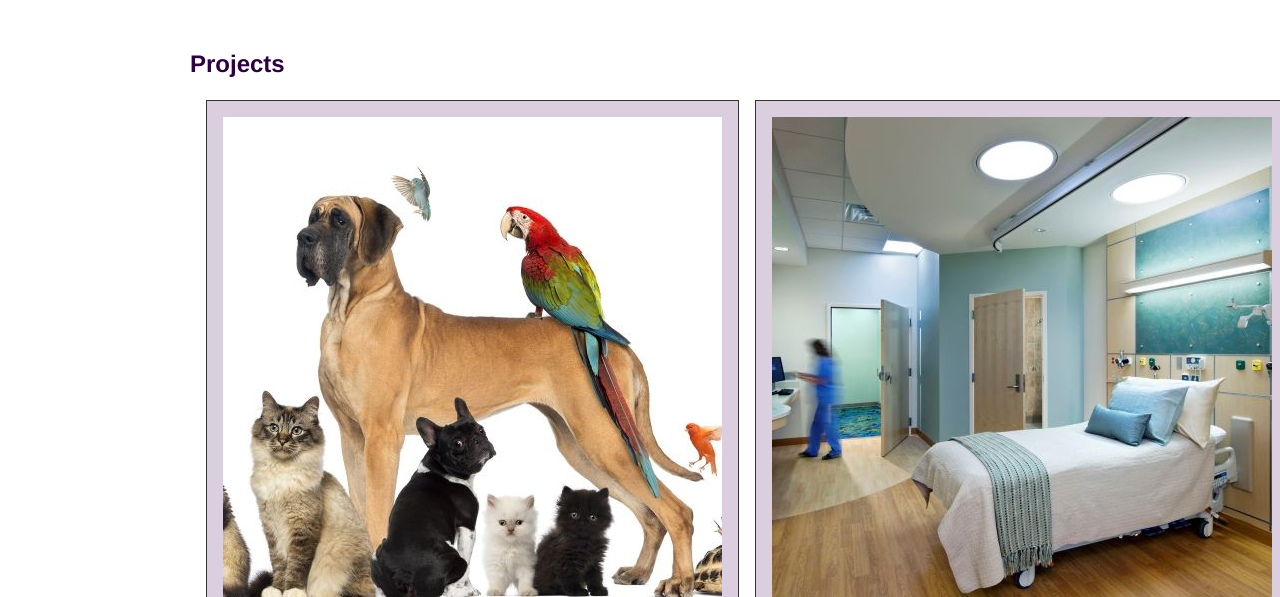
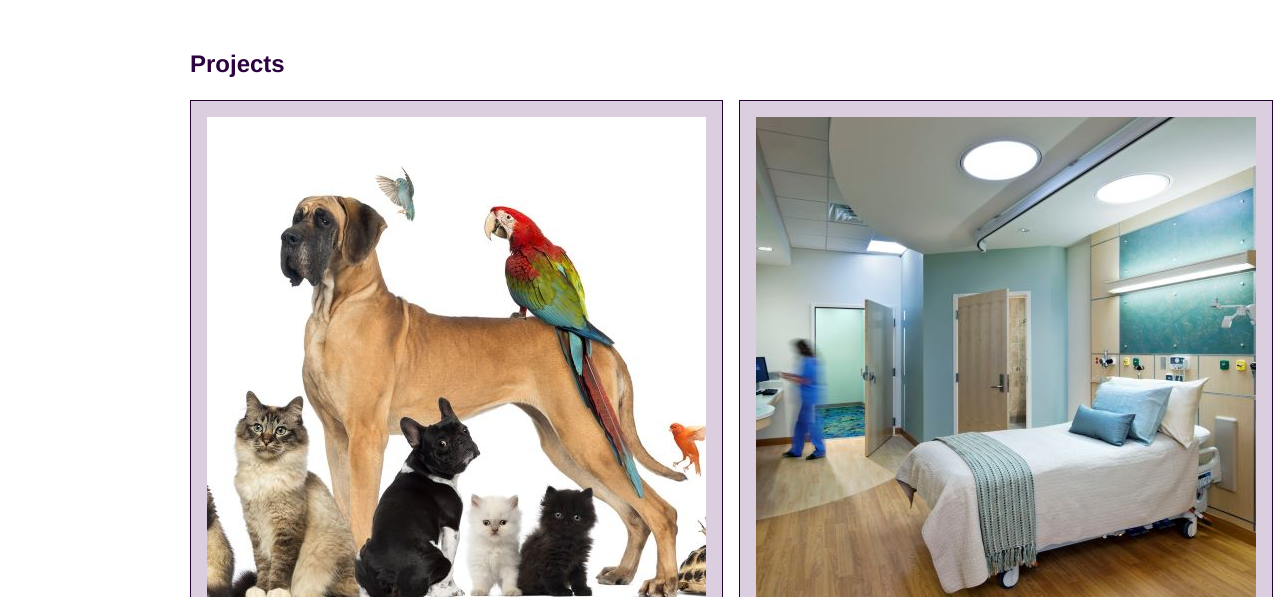
Before and after one commit to bridgetklingler/bridgetklingler.github.io, a plain HTML site: page index.html in a window 1280 px wide. Shown: the part 1467-2064 px from the top of the page. Drawn offline with Linux system fonts and the light colour scheme.

Commit message:
final touch ups

```diff
--- a/css/style.css
+++ b/css/style.css
@@ -86,20 +86,17 @@ nav a:hover{
 #projects{
     text-align: center;
     text-decoration: none;
-    padding: 1em;
+    padding: 1em 0;
     display: grid;
     grid-template-columns: repeat(2, 1fr);
     grid-template-rows: auto;
     grid-column-gap: 1em;
 }
 
-#projects image{
-}
-
 #projects article{
     background:rgb(218, 206, 223);
     padding: 1em;
-    border: 1px solid #333;
+    border: 1px solid rgb(35, 1, 51);
 }
 
 
```
